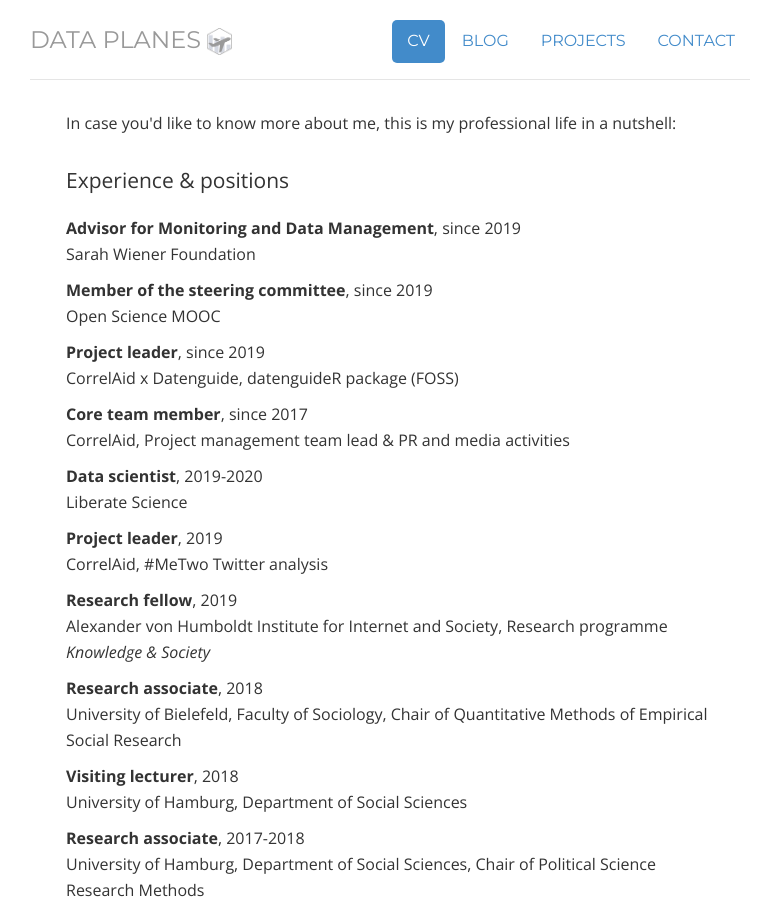
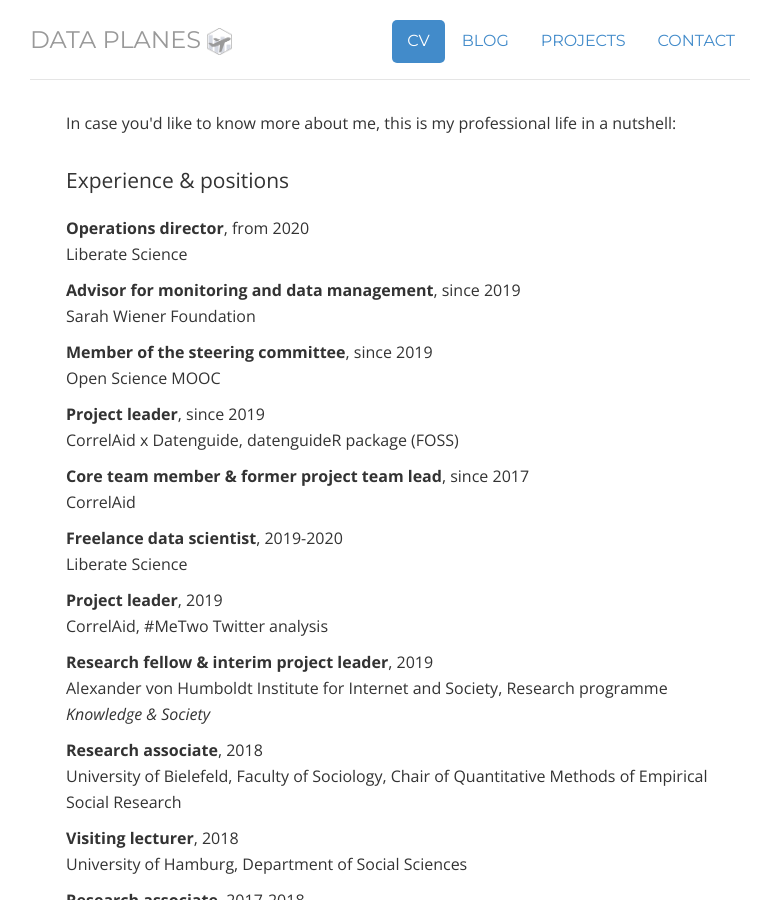
Before and after one commit to lhehnke/lhehnke.github.io, a Jekyll site: the page built from cv/index.html, in a window 1280 px wide and 900 px high. Shown: the whole window, without its empty margins (250-1012 px from the left). Built offline with Jekyll 4.4.1, drawn with Linux system fonts in a browser that asks for light colours; nearby versions of some CDN libraries.

Commit message:
Update CV

```diff
--- a/cv/index.html
+++ b/cv/index.html
@@ -17,28 +17,31 @@
 
     <p class="lead">Experience & positions</p>
 
-    <p><strong> Advisor for Monitoring and Data Management</strong>, since 2019<br>
-				Sarah Wiener Foundation</p>
-
 <!--    <p><strong> Affiliated researcher</strong>, since 2019<br>
 				Institute for Globally Distributed Open Research and Education (IGDORE) </p> -->
 
+    <p><strong> Operations director</strong>, from 2020<br>
+				Liberate Science</p>
+
+    <p><strong> Advisor for monitoring and data management</strong>, since 2019<br>
+				Sarah Wiener Foundation</p>
+
     <p><strong> Member of the steering committee</strong>, since 2019<br>
-				Open Science MOOC </p>
+				Open Science MOOC</p>
 
     <p><strong> Project leader</strong>, since 2019<br>
 				CorrelAid x Datenguide, datenguideR package (FOSS)</p>
 
-    <p><strong> Core team member</strong>, since 2017<br>
-				CorrelAid, Project management team lead & PR and media activities </p>
+    <p><strong> Core team member & former project team lead</strong>, since 2017<br>
+				CorrelAid </p>
 
-    <p><strong> Data scientist</strong>, 2019-2020<br>
+    <p><strong> Freelance data scientist</strong>, 2019-2020<br>
 				Liberate Science </p>
 
     <p><strong> Project leader</strong>, 2019<br>
 				CorrelAid, #MeTwo Twitter analysis </p>
 
-    <p><strong> Research fellow</strong>, 2019<br>
+    <p><strong> Research fellow & interim project leader</strong>, 2019<br>
 				Alexander von Humboldt Institute for Internet and Society, Research programme <em>Knowledge & Society</em></p>
 
     <p><strong>Research associate</strong>, 2018<br>
```
